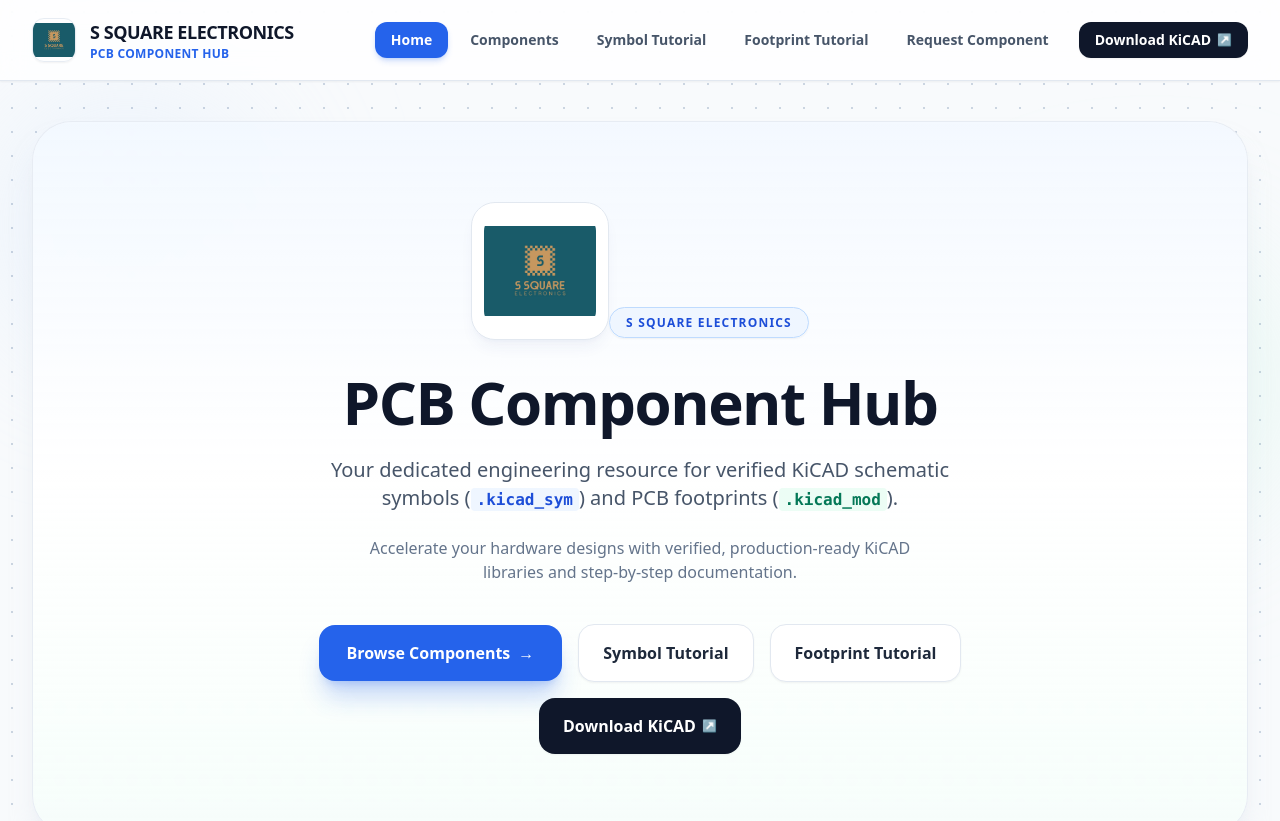
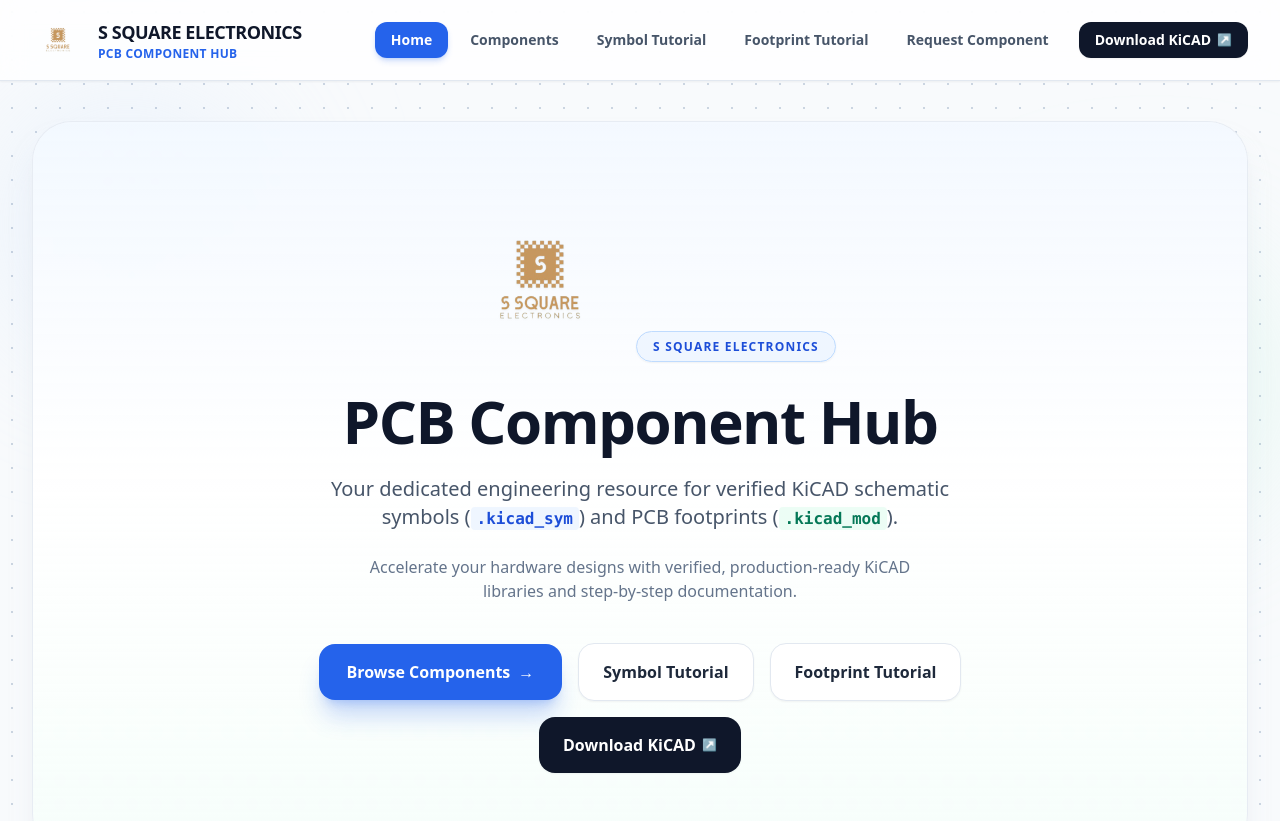
Before and after one commit to ssquareelectronics2026/pcb_platform, a Next.js app in the folder frontend/: page / in a window 1280 px wide. Shown: the top 821 px of the page. Built offline with nearby package versions, Linux system fonts and the light colour scheme.

Commit message:
refactor: update brand logo to transparent /logo.png across navbar, home hero, and metadata

```diff
--- a/frontend/app/layout.tsx
+++ b/frontend/app/layout.tsx
@@ -5,6 +5,9 @@ import Navbar from '@/components/Navbar';
 export const metadata: Metadata = {
   title: 'S SQUARE ELECTRONICS | PCB Component Hub',
   description: 'Download verified KiCAD PCB Footprints & Schematic Symbols by S SQUARE ELECTRONICS',
+  icons: {
+    icon: '/logo.png',
+  },
 };
 
 export default function RootLayout({
--- a/frontend/app/page.tsx
+++ b/frontend/app/page.tsx
@@ -15,11 +15,11 @@ export default function HomePage() {
 
         <div className="relative z-10 max-w-4xl mx-auto space-y-6">
           {/* Brand Logo Presentation */}
-          <div className="inline-flex p-3 rounded-3xl bg-white border border-slate-200 shadow-lg shadow-blue-900/5 mb-2 hover:scale-105 transition-transform duration-300">
+          <div className="inline-flex items-center justify-center p-2 mb-2 hover:scale-105 transition-transform duration-300">
             <img
-              src="/logo.jpg"
+              src="/logo.png"
               alt="S SQUARE ELECTRONICS Logo"
-              className="w-24 h-24 sm:w-28 sm:h-28 object-contain rounded-2xl"
+              className="w-32 sm:w-44 h-auto max-h-28 sm:max-h-36 object-contain drop-shadow-sm"
             />
           </div>
 
--- a/frontend/components/Navbar.tsx
+++ b/frontend/components/Navbar.tsx
@@ -27,11 +27,13 @@ export default function Navbar() {
 
           {/* Brand Logo & Title */}
           <Link href="/" className="flex items-center gap-3.5 group flex-shrink-0">
-            <img
-              src="/logo.jpg"
-              alt="S SQUARE ELECTRONICS Logo"
-              className="w-11 h-11 object-contain rounded-xl border border-slate-200/80 shadow-sm group-hover:scale-105 transition-transform duration-300"
-            />
+            <div className="flex items-center justify-center bg-transparent">
+              <img
+                src="/logo.png"
+                alt="S SQUARE ELECTRONICS Logo"
+                className="h-11 w-auto max-w-[52px] object-contain group-hover:scale-105 transition-transform duration-300"
+              />
+            </div>
             <div className="flex flex-col">
               <span className="text-base sm:text-lg font-black tracking-tight text-slate-900 leading-tight group-hover:text-blue-600 transition-colors">
                 S SQUARE ELECTRONICS
```
Also changed, not shown: frontend/public/logo.jpg (deleted), frontend/public/logo.png (added).
